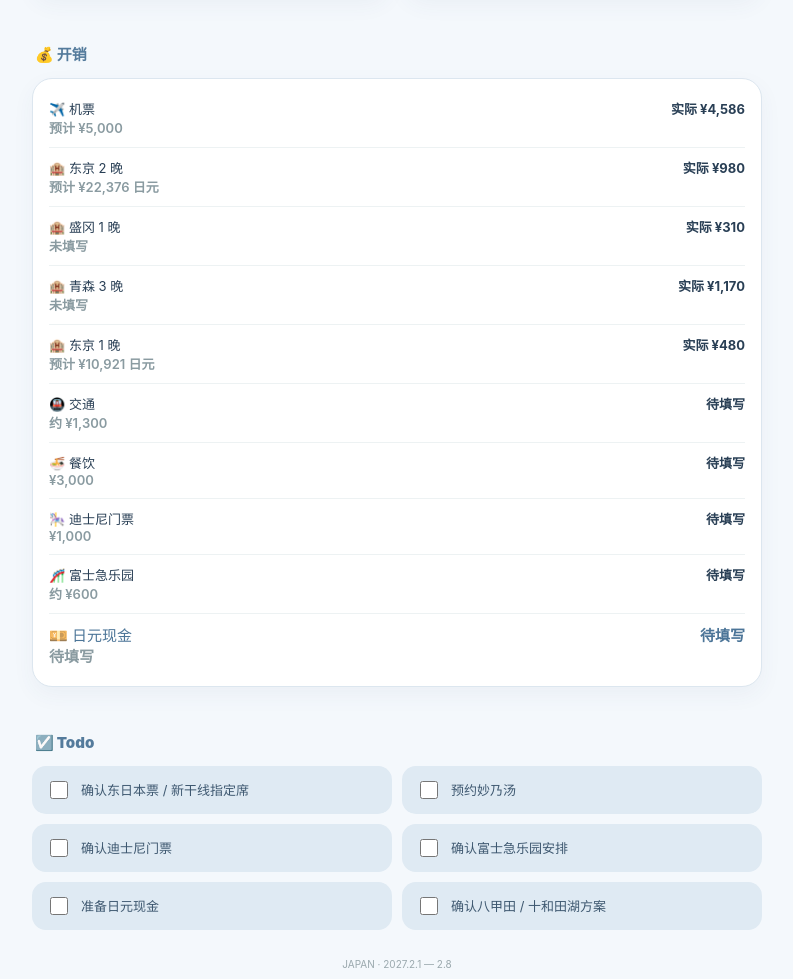
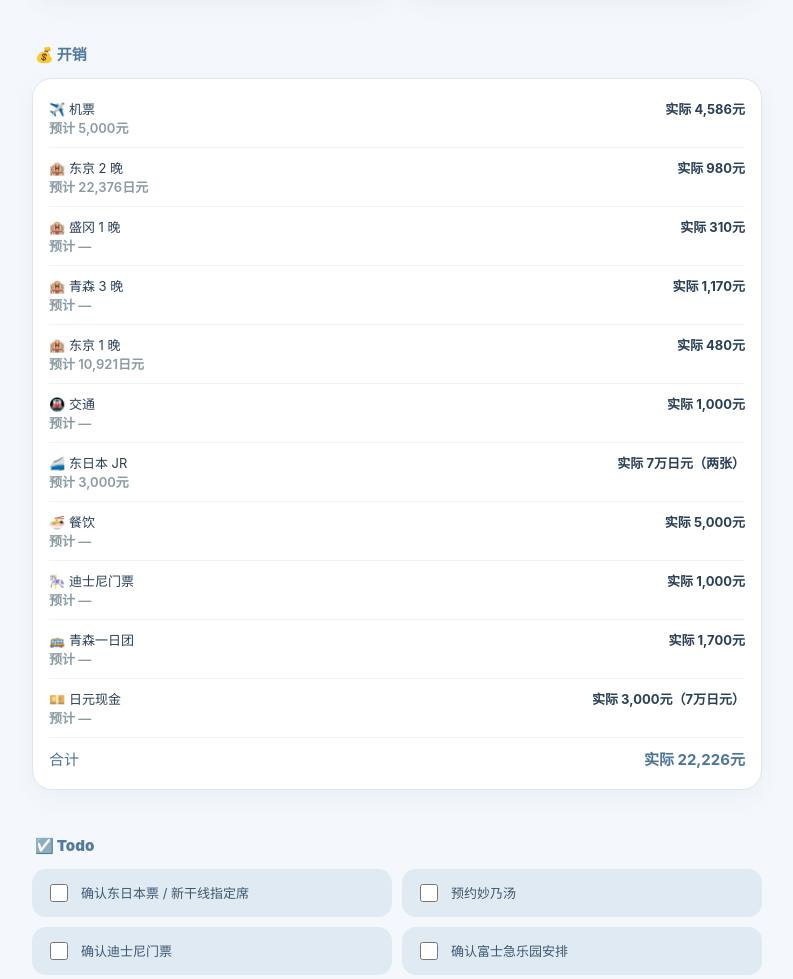
Before and after one commit to candycane7kjj/Tyoko-Aomori-2027, a plain HTML site: page index.html in a window 1280 px wide. Shown: the part 1729-2708 px from the top of the page, without its empty margins (243-1036 px from the left). Drawn offline with Linux system fonts and the light colour scheme.

Commit message:
Add files via upload

```diff
--- a/index.html
+++ b/index.html
@@ -293,8 +293,8 @@ const D=[
 "第二站｜🌲 奥入濑溪流｜约 2 小时 · 自助导览 · 免费入场",
 "第三站｜🏞️ 十和田湖｜约 2 小时 · 自助导览 · 免费入场",
 "18:00｜📍 返回青森駅西口駅前広場，下车",
-"一日团结束后可考虑｜☕ Coffee Marron（关门很早；如果一日团提前结束、赶得上营业时间，建议优先去）|https://www.google.com/maps/search/?api=1&query=Coffee+Marron+Aomori",
-"一日团结束后可考虑｜⛩️ 善知鳥神社（如果还有体力和时间）|https://www.google.com/maps/search/?api=1&query=善知鳥神社+青森",
+"可考虑｜☕ Coffee Marron（关门很早；如果一日团提前结束、赶得上营业时间，建议优先去）|https://www.google.com/maps/search/?api=1&query=Coffee+Marron+Aomori",
+"可考虑｜⛩️ 善知鳥神社（如果还有体力和时间）|https://www.google.com/maps/search/?api=1&query=善知鳥神社+青森",
 "__PLAN_B__",
 "上午｜❄️ 八甲田山 / 八甲田缆车",
 "中午｜🍜 山上 / 附近午饭",
@@ -338,23 +338,25 @@ const H=[
 ["2.7–2.8","Meitetsu Inn Hamamatsucho","东京 · 滨松町","https://www.google.com/maps/search/?api=1&query=Meitetsu+Inn+Hamamatsucho"]
 ];
 const B=[
-["✈️ 机票","预计 ¥5,000","实际 ¥4,586"],
-["🏨 东京 2 晚","预计 ¥22,376 日元","实际 ¥980"],
-["🏨 盛冈 1 晚","未填写","实际 ¥310"],
-["🏨 青森 3 晚","未填写","实际 ¥1,170"],
-["🏨 东京 1 晚","预计 ¥10,921 日元","实际 ¥480"],
-["🚇 交通","约 ¥1,300","待填写"],
-["🍜 餐饮","¥3,000","待填写"],
-["🎠 迪士尼门票","¥1,000","待填写"],
-["🎢 富士急乐园","约 ¥600","待填写"],
-["💴 日元现金","待填写","待填写"]
+["✈️ 机票","预计 5,000元","实际 4,586元"],
+["🏨 东京 2 晚","预计 22,376日元","实际 980元"],
+["🏨 盛冈 1 晚","预计 —","实际 310元"],
+["🏨 青森 3 晚","预计 —","实际 1,170元"],
+["🏨 东京 1 晚","预计 10,921日元","实际 480元"],
+["🚇 交通","预计 —","实际 1,000元"],
+["🚄 东日本 JR","预计 3,000元","实际 7万日元（两张）"],
+["🍜 餐饮","预计 —","实际 5,000元"],
+["🎠 迪士尼门票","预计 —","实际 1,000元"],
+["🚌 青森一日团","预计 —","实际 1,700元"],
+["💴 日元现金","预计 —","实际 3,000元（7万日元）"],
+["合计","","实际 22,226元"]
 ];
 function linkify(s){let p=s.split('|');if(p.length>1)return '<a href="'+p[1]+'" target="_blank" rel="noopener">'+p[0]+'</a>'+p.slice(2).join('|');return s}
 const tabs=document.getElementById('daytabs');D.forEach((d,i)=>{let b=document.createElement('button');b.className='daytab';b.textContent='D'+(i+1)+' · '+d[0];b.onclick=()=>show(i);tabs.appendChild(b)});
 function show(i){document.querySelectorAll('.daytab').forEach((b,j)=>{b.classList.toggle('active',i===j);if(i===j)b.scrollIntoView({behavior:'smooth',block:'nearest',inline:'center'})});const d=D[i];
 if(i===2){
   const ginza = `<section class="day3-zone"><div class="zone-heading"><span class="zone-num">02</span><div class="zone-name">🛍️ 银座</div></div><div class="zone-body">\n          <div class="shopping-reminder">🧤 购物提醒：买雪地靴、羽绒服和保暖衣</div>
-          <div class="zone-item"><div class="zone-label">午餐</div><div>🍲 <a href="https://www.google.com/maps/search/?api=1&amp;query=SAPPORO+大助+银座" target="_blank" rel="noopener">银座 SAPPORO 大助</a>｜午餐改到这里，不吃寿司啦。</div></div>
+          <div class="zone-item"><div class="zone-label">午餐</div><div>🍲 <a href="https://www.google.com/maps/search/?api=1&amp;query=SAPPORO+大助+银座" target="_blank" rel="noopener">银座 SAPPORO 大助</a></div></div>
           <div class="zone-item"><div class="zone-label">Lumine</div><div>🏬 B1F <a href="http://xhslink.com/o/46FcPmz6dY1" target="_blank" rel="noopener">Aux Paradis 香水</a><br>🏬 1F <a href="http://xhslink.com/o/3el6xuN3LGX" target="_blank" rel="noopener">Cosme Kitchen / SINN PURETE 发油</a><br>🏬 1F Mucha 香水 / KAORU / ARTIDA OUD<br>🏬 2F Harbs　🏬 6F Plazza　🏬 7F Cosme　🏬 7F Natural Kitchen</div></div>
           <div class="zone-item"><div class="zone-label"><a href="http://xhslink.com/o/1wwvBPES954" target="_blank" rel="noopener">OIOI 丸井百货</a></div><div>🏬 1F Sholayered<br>🏬 2F Randa / Chocolate / EVOL / Letalon<br>🏬 3–4F Jusglitty / Mystrada / Apuweiser / Rirandture / Moussy / swingle <span class="muted">（可不去）</span></div></div>
           <div class="zone-item"><div class="zone-label">三越</div><div>🏬 B1F 95 折化妆品会员卡、<a href="http://xhslink.com/o/84Vzm3CGF7r" target="_blank" rel="noopener">Press Butter Sand</a>、<a href="http://xhslink.com/o/3rImPAljZ89" target="_blank" rel="noopener">NY Perfect Cheese</a>、e大饼、Shiro<br>🏬 1F 拉夫方巾 <span class="muted">（可删）</span></div></div>
@@ -376,8 +378,7 @@ if(i===2){
         <section class="day3-finish">
           <div class="finish-heading"><span>🚄</span>离开东京 · 前往盛冈</div>
           <div class="zone-item"><div class="zone-label">18:00</div><div>⚠️ 离开银座 → 滨松町取行李。</div></div>
-          <div class="zone-item"><div class="zone-label">东京站</div><div>🥪 可以买东京站的水果三明治，作为新干线上的小点心：<a href="https://xhslink.cn/o/F9JvzJTZBW" target="_blank" rel="noopener">水果三明治攻略</a>。</div></div>
-          <div class="zone-item"><div class="zone-label">之后</div><div>取好行李后前往东京站；按实际车票核对乘车站、检票及进站时间。</div></div>
+          <div class="zone-item"><div class="zone-label">之后</div><div>取好行李后前往东京站；按实际车票核对乘车站、检票及进站时间。可以买东京站的水果三明治，作为新干线上的小点心：<a href="https://xhslink.cn/o/F9JvzJTZBW" target="_blank" rel="noopener">水果三明治攻略</a>。</div></div>
           <div class="zone-item"><div class="zone-label">19:20</div><div>🚄 预约去盛冈 JR（按实际车票核对出发站与时间）。</div></div>
           <div class="zone-item"><div class="zone-label">约 21:40</div><div>抵达盛冈站，入住 <a href="https://www.google.com/maps/search/?api=1&query=Toyoko+Inn+Morioka+Ekimae" target="_blank" rel="noopener">Toyoko Inn Morioka Ekimae</a>。</div></div>
           <div class="zone-item"><div class="zone-label">入住后</div><div>🍜 去酒店附近吃一碗盛冈冷面，作为抵达盛冈后的晚餐。</div></div>
```
